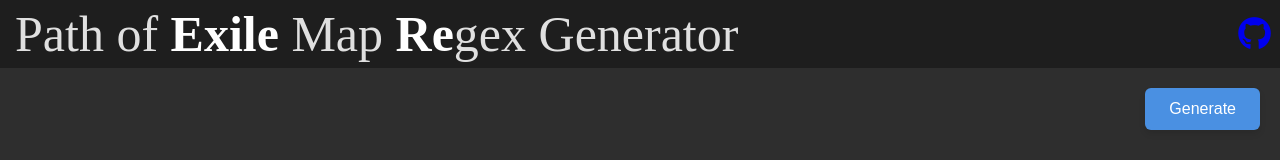
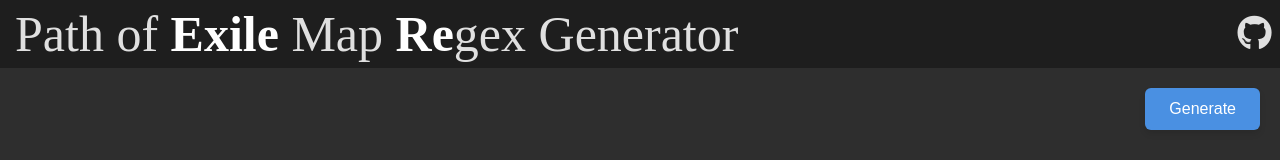
Before and after one commit to n1klas4008/poe-regex, a website built with webpack: page public/index.html in a window 1280 px wide. In both pictures the pointer is over the element 1254 px from the left and 34 px from the top of the page. Shown: the top 160 px of the page. Built offline with nearby package versions, Linux system fonts and the light colour scheme; files whose address does not match are found by name.

Commit message:
fix github icon styling

```diff
--- a/public/style.css
+++ b/public/style.css
@@ -8,6 +8,10 @@
     flex-direction: column;
     background-color: #1E1E1E;
     color: #E0E0E0;
+}
+
+a {
+    all: unset;
 }
 
 #overlay {
@@ -136,7 +140,8 @@
 }
 
 .github:hover{
-    transform: scale(1.05);
+    transform: scale(1.1);
+    cursor: pointer;
 }
 
 .config {
```
